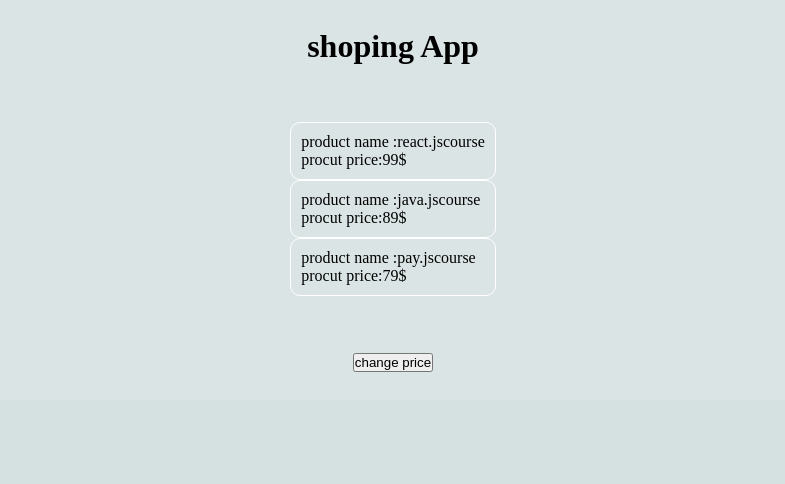
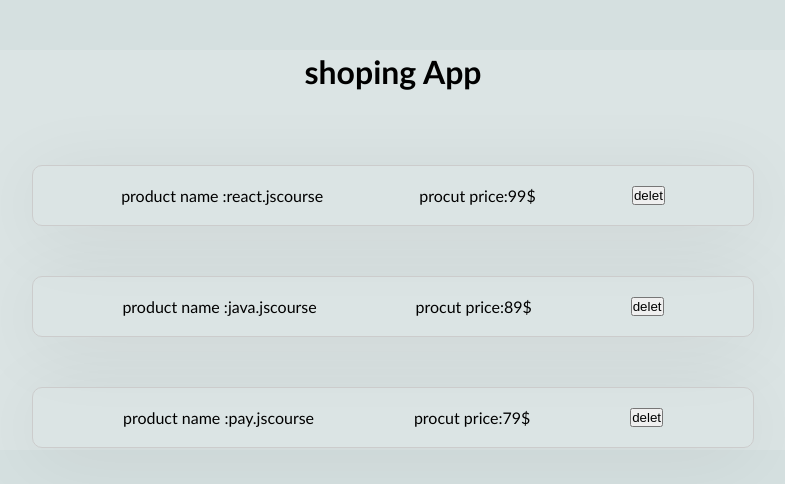
Before and after one commit to alimhp/react-course, a React (Create React App) app: page / in a window 1280 px wide. Shown: the top 484 px of the page, without its empty margins (247-1032 px from the left). Built offline with nearby package versions, Linux system fonts and the light colour scheme.

Commit message:
deleting item from state

```diff
--- a/src/App.js
+++ b/src/App.js
@@ -1,87 +1,18 @@
 import React, { Component, useState } from "react";
 import Hookcounter from "./component/product/hook/Hookcounter";
 import Hookobject from "./component/product/hook/Hookobject";
-import "./App.css";
 import ProductList from "./component/product/ProductList";
+import style from "./App.module.css";
 
 class App extends Component {
   state = {};
-  clickhandler = () => {
-    this.setState({
-      product: [
-        { title: "react.js", price: "89$" },
-        { title: "JavaScript", price: "79$" },
-        { title: "pay.js", price: "69$" },
-      ],
-    });
-  };
   render() {
     return (
-      <div className="container">
+      <div className={style.container}>
         <h1>shoping App</h1>
         <ProductList />
-        <button onClick={this.clickhandler}>change price</button>
       </div>
     );
   }
 }
 export default App;
-
-// class App extends Component {
-//   render() {
-//     return (
-//       <div className="container" id="title">
-//         <h1>shoping App</h1>
-//         <Product name="react.js" price="99$" />
-//         <Product name="node.js" price="89$" />
-//         <Product name="javascript" price="79$" />
-//       </div>
-//     );
-//   }
-// }
-
-// const App = () => {
-//   return (
-//     <div className="container" id="title">
-//       <h1>shoping App</h1>
-//       <Product name="react.js" price="99$" />
-//       <Product name="node.js" price="89$" />
-//       <Product name="javascript" price="79$" />
-//     </div>
-//   );
-// };
-
-// function App() {
-//   return (
-//     <div className="App">
-//       <h1>shoping </h1>
-
-//       <Product />
-//     </div>
-//   );
-// }
-
-// function component
-// const App = () => {
-//   const [products, setproduts] = useState([
-//     { title: "react.js", price: "99$" },
-//     { title: "java.js", price: "89$" },
-//     { title: "paython.js", price: "79$" },
-//   ]);
-//   const clickhandler = () => {
-//     setproduts([
-//       { title: "react.js", price: "89$" },
-//       { title: "java.js", price: "79$" },
-//       { title: "paython.js", price: "69$" },
-//     ]);
-//   };
-//   return (
-//     <div className="App">
-//       <h1>shoping </h1>
-//       {products.map((product) => {
-//         return <Product name={product.title} price={product.price} />;
-//       })}
-//       <button onClick={clickhandler}>change price</button>
-//     </div>
-//   );
-// };
--- a/src/App.css
+++ b/src/App.module.css
@@ -1,9 +1,11 @@
 .container {
   display: flex;
   justify-content: space-around;
+  align-items: center;
   flex-direction: column;
-  align-items: center;
+  gap: 20px;
   width: 100;
   height: 50vh;
   background: rgba(255, 255, 255, 0.133);
+  margin-top: 50px;
 }
--- a/src/component/product/ProductList.js
+++ b/src/component/product/ProductList.js
@@ -4,20 +4,27 @@ import Product from "./product";
 class ProductList extends Component {
   state = {
     product: [
-      { title: "react.js", price: "99$" },
-      { title: "java.js", price: "89$" },
-      { title: "pay.js", price: "79$" },
+      { title: "react.js", price: "99$", id: 1 },
+      { title: "java.js", price: "89$", id: 2 },
+      { title: "pay.js", price: "79$", id: 3 },
     ],
+  };
+  //  for removing item
+  removeHandler = (id) => {
+    const filtering = this.state.product.filter((p) => p.id !== id);
+    this.setState({ product: filtering });
   };
   render() {
     return (
       <div>
-        {this.state.product.map((product) => {
+        {this.state.product.map((product, index) => {
           return (
             <Product
               name={product.title}
               price={product.price}
-              click={this.clickhandler}
+              key={index}
+              // for removing item
+              onDelet={() => this.removeHandler(product.id)}
             />
           );
         })}
--- a/src/component/product/product.js
+++ b/src/component/product/product.js
@@ -4,6 +4,8 @@ const Product = (props) => {
     <div className={style.product} onClick={props.click}>
       <p>product name :{props.name}course</p>
       <p>procut price:{props.price} </p>
+      {/* for removing item */}
+      <button onClick={props.onDelet}> delet </button>
     </div>
   );
 };
--- a/src/component/product/product.module.css
+++ b/src/component/product/product.module.css
@@ -1,5 +1,10 @@
 .product {
-  border: 1px solid #fff;
+  border: 1px solid #ccc;
   border-radius: 10px;
-  padding: 10px;
+  padding: 20px 40px;
+  box-shadow: 0 10px 80px rgba(0, 0, 0, 0.065);
+  display: flex;
+  justify-content: space-around;
+  width: 40rem;
+  margin-top: 50px;
 }
--- a/src/index.css
+++ b/src/index.css
@@ -4,4 +4,5 @@
 }
 body {
   background: rgb(213, 224, 224);
+  font-family: "Gill Sans", "Gill Sans MT", Calibri, "Trebuchet MS", sans-serif;
 }
```
